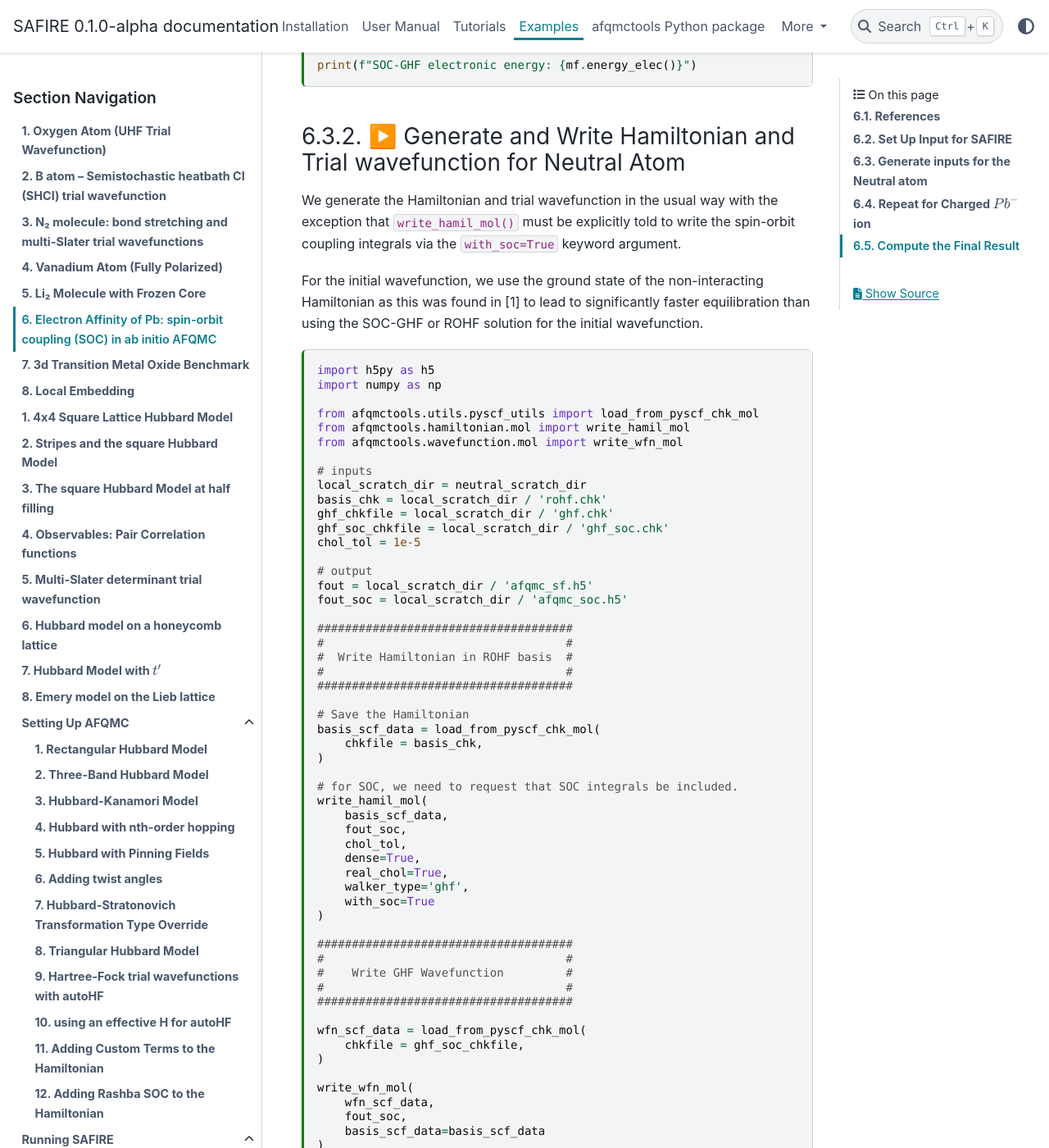
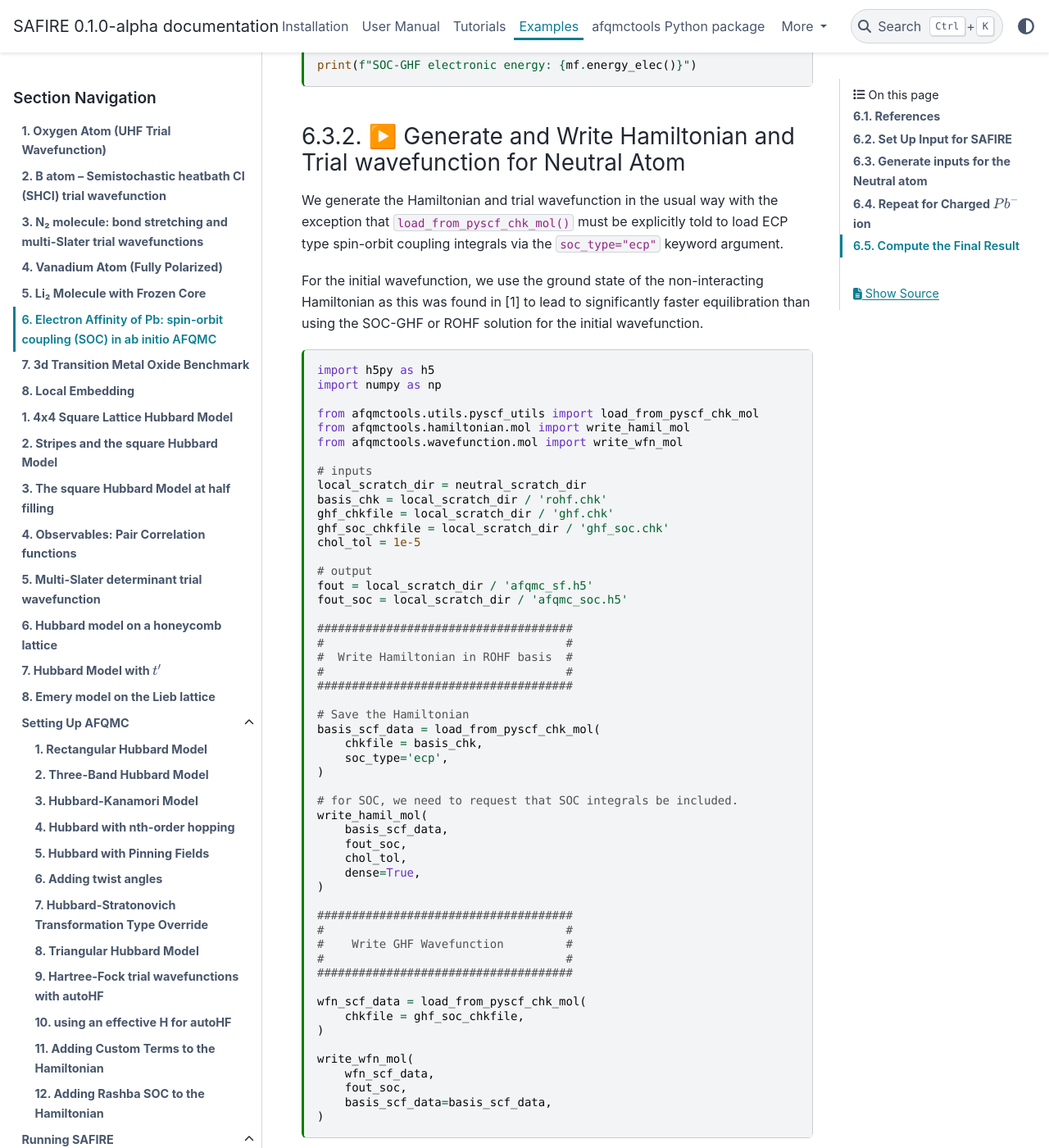
Before and after one commit to bkesk/SAFIRE, a Sphinx documentation site: the page built from docs/examples/molecules/06_Pb-spin-orbit/06_Electron_affinity_of_Pb.md, in a window 1280 px wide and 1400 px high, scrolled down 3927 px. Shown: the whole window at 82% size. Built offline with Sphinx 7.4.7 and the PyData theme 0.15.4, drawn with Linux system fonts in a browser that asks for light colours; some of the changed text lies outside the part shown.

Commit message:
docs/examples: fix molecules/06

````diff
--- a/docs/examples/molecules/06_Pb-spin-orbit/06_Electron_affinity_of_Pb.md
+++ b/docs/examples/molecules/06_Pb-spin-orbit/06_Electron_affinity_of_Pb.md
@@ -198,8 +198,8 @@ print(f"SOC-GHF electronic energy: {mf.energy_elec()}")
 ### ▶️ Generate and Write Hamiltonian and Trial wavefunction for Neutral Atom
 
 We generate the Hamiltonian and trial wavefunction in the usual way
-with the exception that `write_hamil_mol()` must be explicitly
-told to write the spin-orbit coupling integrals via the `with_soc=True`
+with the exception that `load_from_pyscf_chk_mol()` must be explicitly
+told to load ECP type spin-orbit coupling integrals via the `soc_type="ecp"`
 keyword argument.
 
 For the initial wavefunction, we use the ground state of the non-interacting Hamiltonian
@@ -237,6 +237,7 @@ fout_soc = local_scratch_dir / 'afqmc_soc.h5'
 # Save the Hamiltonian
 basis_scf_data = load_from_pyscf_chk_mol(
     chkfile = basis_chk,
+    soc_type='ecp',
 )
 
 # for SOC, we need to request that SOC integrals be included.
@@ -245,9 +246,6 @@ write_hamil_mol(
     fout_soc,
     chol_tol,
     dense=True,
-    real_chol=True,
-    walker_type='ghf',
-    with_soc=True
 )
 
 #####################################
@@ -263,7 +261,7 @@ wfn_scf_data = load_from_pyscf_chk_mol(
 write_wfn_mol(
     wfn_scf_data,
     fout_soc,
-    basis_scf_data=basis_scf_data
+    basis_scf_data=basis_scf_data,
 )
 ```
 
@@ -423,6 +421,7 @@ fout_soc = local_scratch_dir / 'afqmc_soc.h5'
 # Save the Hamiltonian
 basis_scf_data = load_from_pyscf_chk_mol(
     chkfile = basis_chk,
+    soc_type = "ecp",
 )
 
 # for SOC, we need to request that SOC integrals be included.
@@ -431,9 +430,6 @@ write_hamil_mol(
     fout_soc,
     chol_tol,
     dense=True,
-    real_chol=True,
-    walker_type='ghf',
-    with_soc=True
 )
 
 #####################################
````
Also changed, not shown: other parts of docs/examples/molecules/06_Pb-spin-orbit/06_Electron_affinity_of_Pb.md (+2 -6 lines).
